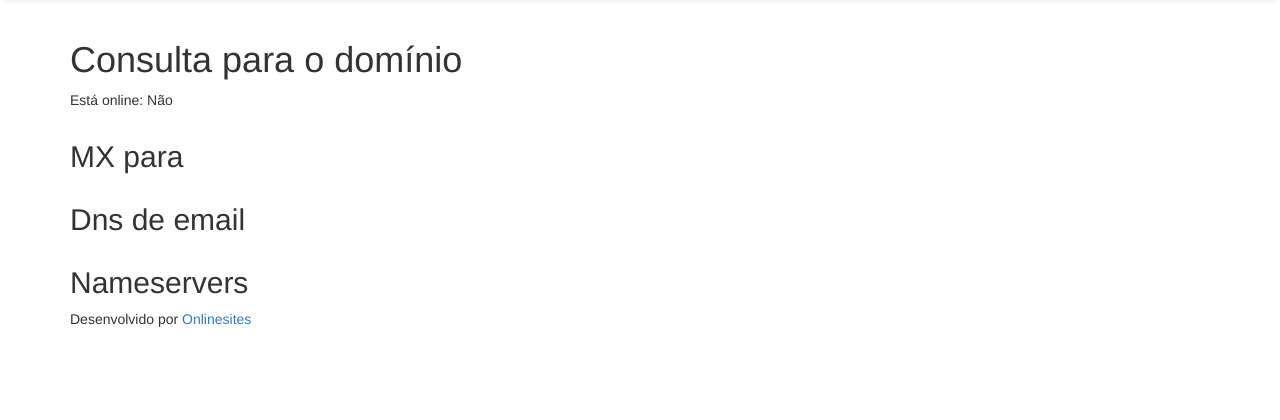
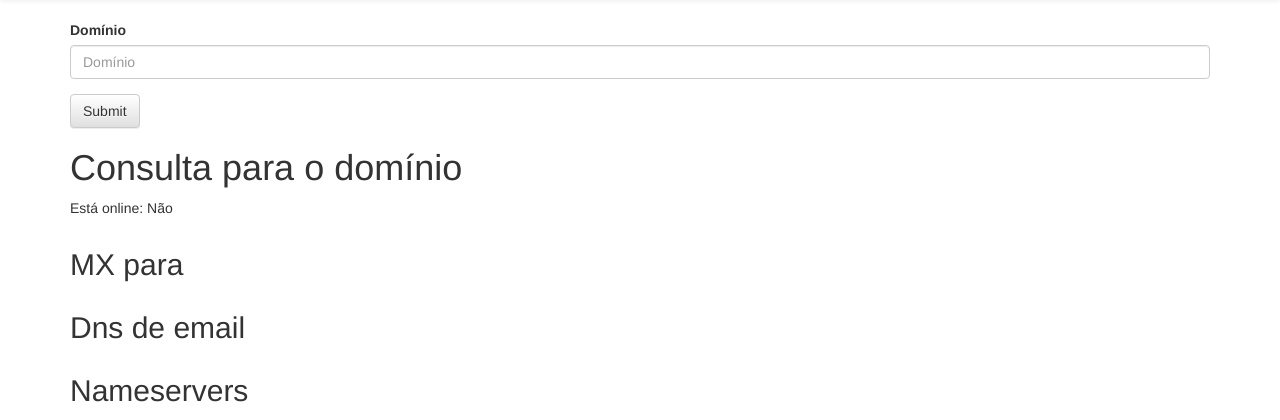
Before and after one commit to guigomesa/ConsultaDnsDjango, a Django app: template core/templates/resposta-consulta.html in a window 1280 px wide. Shown: the part 52-472 px from the top of the page. Run offline with Django 3.2, Linux system fonts and the light colour scheme; the template is opened without the code that fills it, so the values that code supplies are empty; some libraries are stand-ins or nearby versions.

Commit message:
formulario alterado

```diff
--- a/core/templates/resposta-consulta.html
+++ b/core/templates/resposta-consulta.html
@@ -5,6 +5,17 @@
 {% endblock %}
 
 {% block content %}
+
+    <form method="POST" action="/consulta">
+     {% csrf_token %}
+  <div class="form-group">
+    <label for="dominio">Domínio</label>
+    <input type="text" class="form-control" id="dominio" name="dominio" placeholder="Domínio">
+  </div>
+  <button type="submit" class="btn btn-default">Submit</button>
+</form>
+
+
 <h1>Consulta para o domínio {{ dominio.Dominio | upper }}</h1>
     <p>Está online:
         {% if dominio.SiteEstaOnline %}
```
